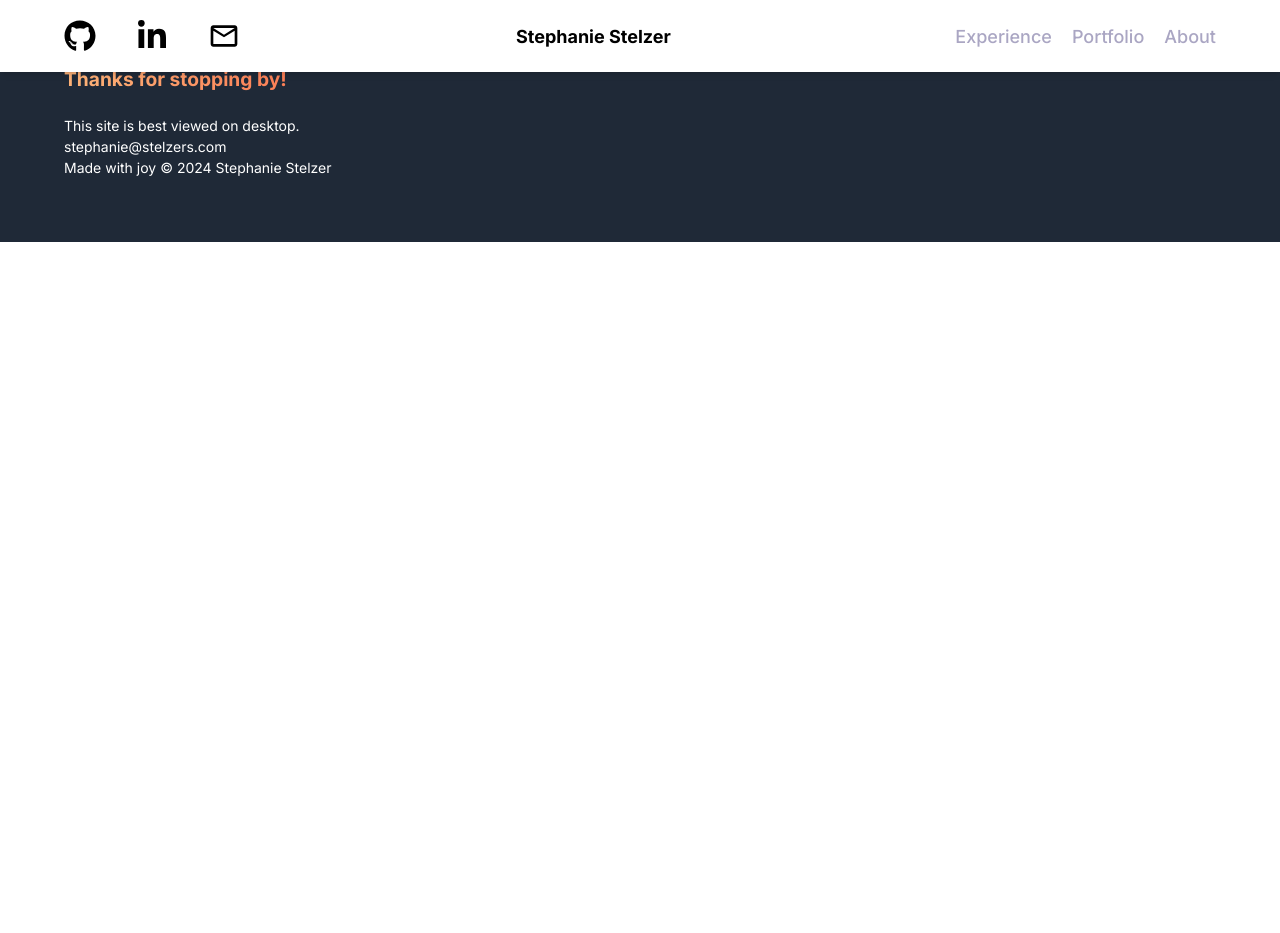
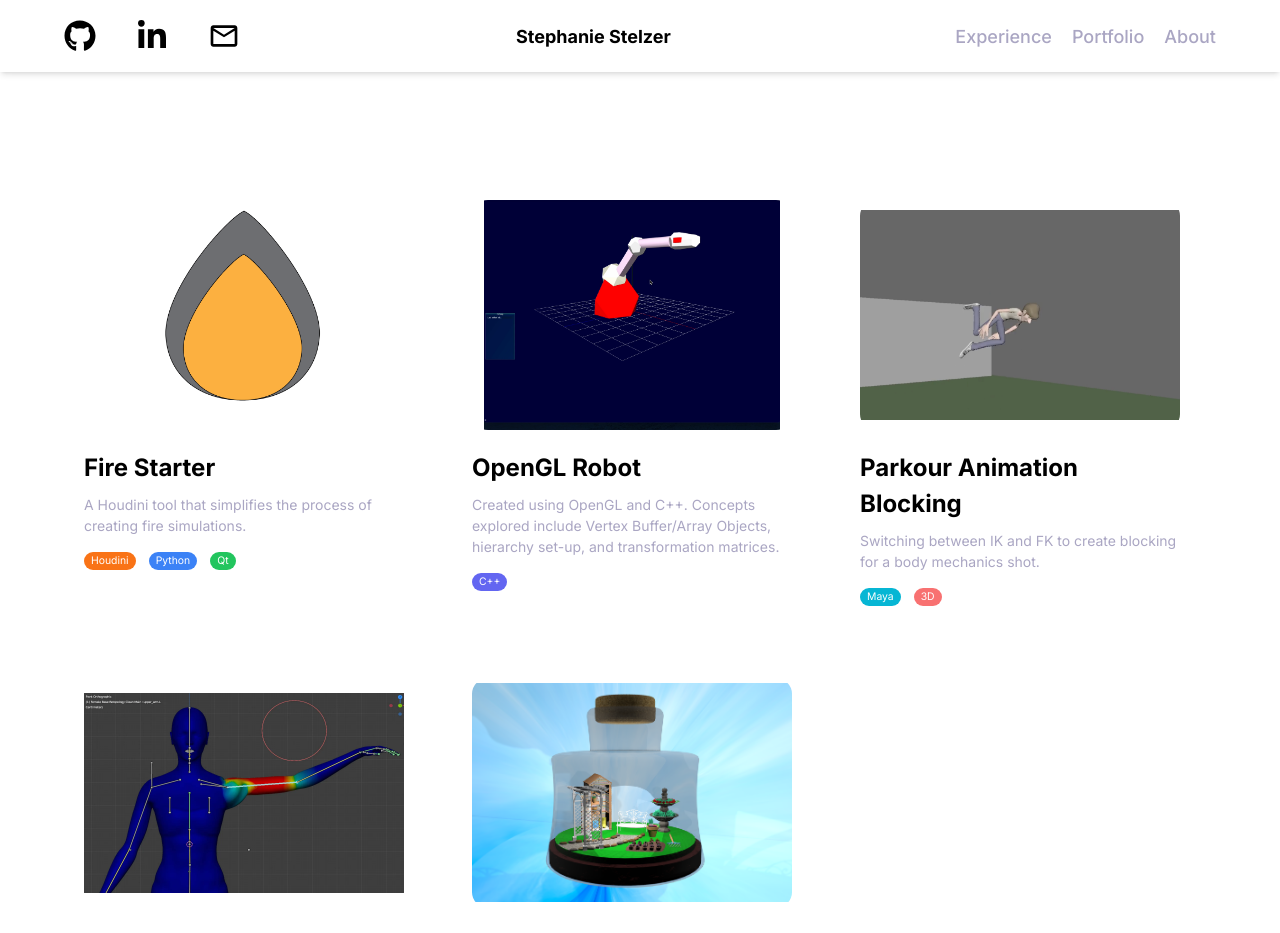
Before and after one commit to stephaniestelzer/MyPortfolio, a React (Vite) app: page /#/Pixar in a window 1280 px wide. Shown: the top 933 px of the page. Before the commit the page ends 800 px from the top, so only its background shows below. Built offline with nearby package versions, Linux system fonts and the light colour scheme.

Commit message:
Adding new page

```diff
--- a/src/App.jsx
+++ b/src/App.jsx
@@ -17,6 +17,7 @@ import PolarDash from './pages/projects/PolarDash';
 import PortfolioProject from './pages/projects/PortfolioProject';
 import RiggingStudy from './pages/projects/RiggingStudy'
 import Terrarium from './pages/projects/Terrarium';
+import Pixar from './pages/Pixar';
 
 
 const App = () => {
@@ -38,6 +39,7 @@ const App = () => {
         <Route path='/portfolioProject' element={<PortfolioProject />}/>
         <Route path='/riggingStudy' element={<RiggingStudy />}/>
         <Route path='/Terrarium' element={<Terrarium />}/>
+        <Route path='/Pixar' element={<Pixar />}/>
       </Routes>
       <div className='relative z-0 bg-primary'>
         <div>
--- a/src/constants/index.js
+++ b/src/constants/index.js
@@ -457,4 +457,92 @@ const projects = [
   // },
 ];
 
-export { services, technologies, experiences, testimonials, projects, experienceCards, TerrariumReference };
+const pixarProjects = [
+  {
+    name: "Fire Starter",
+    description:
+      "A Houdini tool that simplifies the process of creating fire simulations.",
+    tags: [
+      {
+        name: "Houdini",
+        color: "bg-orange-500",
+      },
+      {
+        name: "Python",
+        color: "bg-blue-500",
+      },
+      {
+        name: "Qt",
+        color: "bg-green-500",
+      },
+    ],
+    image: FireGraphic,
+    source_code_link: "/fireStarter",
+  },
+  {
+    name: "OpenGL Robot",
+    description:
+      "Created using OpenGL and C++. Concepts explored include Vertex Buffer/Array Objects, hierarchy set-up, and transformation matrices.",
+    tags: [
+      {
+        name: "C++",
+        color: "bg-indigo-500",
+      },
+    ],
+    image: glRobotImg,
+    source_code_link: "/glRobot",
+  },
+  {
+    name: "Parkour Animation Blocking",
+    description:
+      "Switching between IK and FK to create blocking for a body mechanics shot.",
+    tags: [
+      {
+        name: "Maya",
+        color: "bg-cyan-500",
+      },
+      {
+        name: "3D",
+        color: "bg-red-400",
+      },
+    ],
+    image: Parkourimg,
+    source_code_link: "/parkourAnimation",
+  },
+  {
+    name: "Rigging Study",
+    description:
+      "Individual course of study conducted with an animation instructor at the Digital Worlds Institute at the University of Florida. Topics covered included model/mesh cleaning, auto rigging systems, joint placement, weight-painting, blend shapes.",
+    tags: [
+      {
+        name: "Maya",
+        color: "bg-cyan-500",
+      },
+      {
+        name: "3D",
+        color: "bg-red-400",
+      },
+    ],
+    image: RiggingStudyImg,
+    source_code_link: "/riggingStudy",
+  },
+  {
+    name: "Terrarium",
+    description:
+      "Floating 3D terrarium, modeled parametrically in Cinema4D.",
+    tags: [
+      {
+        name: "Cinema4D",
+        color: "bg-blue-800",
+      },
+      {
+        name: "3D",
+        color: "bg-red-400",
+      },
+    ],
+    image: terrarium,
+    source_code_link: "/Terrarium",
+  },
+];
+
+export { services, technologies, experiences, testimonials, projects, pixarProjects, experienceCards, TerrariumReference };
--- /dev/null
+++ b/src/pages/Pixar.jsx
@@ -0,0 +1,41 @@
+import React, {useEffect} from "react";
+
+import { motion } from "framer-motion";
+import { styles } from "../styles";
+import { pixarProjects } from "../constants";
+
+import { SectionWrapper } from "../hoc";
+import { fadeIn, textVariant } from "../utils/motion";
+import ProjectCard  from "../utils/ProjectCard"
+
+const Pixar = () => {
+  useEffect(() => {
+    // Scroll to the top of the page when the component mounts
+    window.scrollTo(0, 0);
+  }, []);
+  return (
+    <>
+      <div variants={textVariant()}>
+        {/* <h2 className={`${styles.sectionHeadText}`}>Portfolio</h2> */}
+        {/* <h1>Selected works for Pixar Animation Technician Intern Application</h1> */}
+        {/* <h1>Note: This is a hidden webpage. If you navigate to other parts of this website, you won't be able to get back to this page. </h1> */}
+      </div>
+
+      <div className='w-full flex'>
+        <motion.p
+          variants={fadeIn("", "", 0.1, 1)}
+          className='mt-3 text-secondary text-[17px] max-w-3xl leading-[30px]'
+        >
+        </motion.p>
+      </div>
+
+      <div className='mt-20 flex flex-wrap gap-7'>
+        {pixarProjects.map((project, index) => (
+          <ProjectCard key={`project-${index}`} index={index} {...project} />
+        ))}
+      </div>
+    </>
+  );
+};
+
+export default SectionWrapper(Pixar, "about");
--- a/src/utils/ProjectCard.jsx
+++ b/src/utils/ProjectCard.jsx
@@ -18,7 +18,7 @@ const ProjectCard = ({
       <div>
         <div className='bg-tertiary p-5 rounded-2xl sm:w-[360px] w-full'>
           <div className='relative w-full h-[230px]'>
-            <Link to={source_code_link}>
+            <Link to={source_code_link} target="_blank">
               <img
                 src={image}
                 alt='project_image'
--- a/src/utils/YouTubeEmbed.jsx
+++ b/src/utils/YouTubeEmbed.jsx
@@ -1,6 +1,6 @@
 import React from 'react';
 
-const YouTubeVideo = ({ videoId }) => {
+const YouTubeEmbed = ({ videoId }) => {
   const embedUrl = `https://www.youtube.com/embed/${videoId}`;
 
   return (
@@ -17,4 +17,4 @@ const YouTubeVideo = ({ videoId }) => {
   );
 };
 
-export default YouTubeVideo;
+export default YouTubeEmbed;
```
